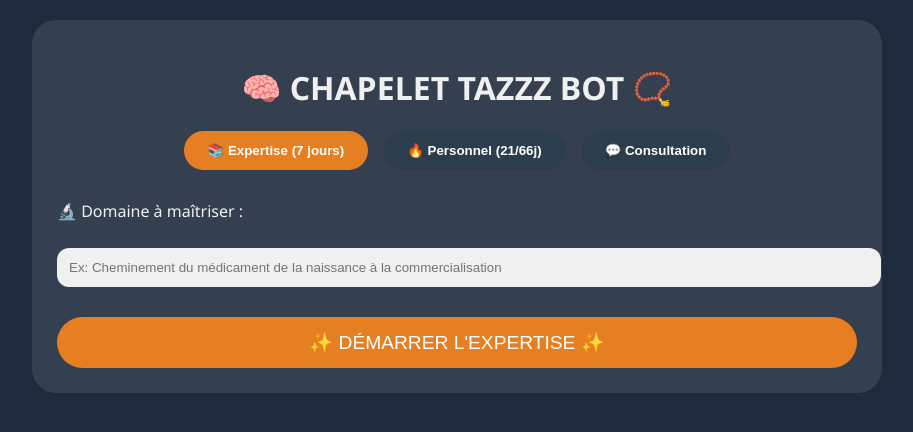
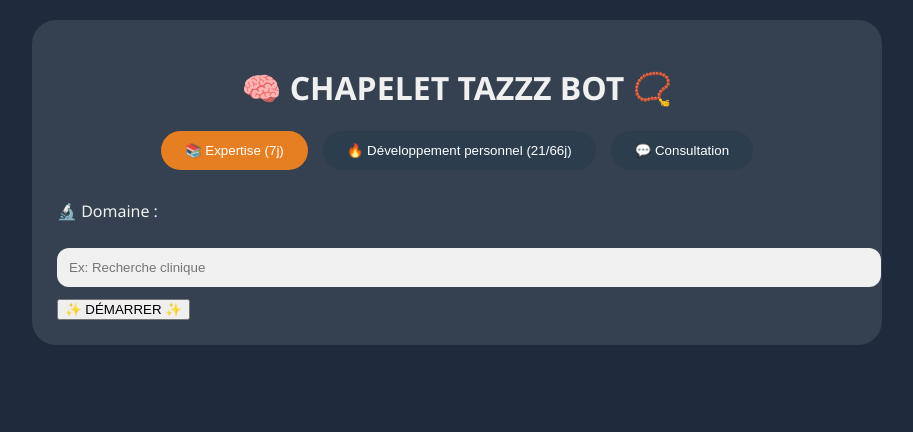
Before and after one commit to Tazemda/chapelet-tazzz-bot, a Flask app: page / in a window 1280 px wide. Shown: the top 432 px of the page, without its empty margins (183-1096 px from the left). Run offline with Flask 3, Linux system fonts and the light colour scheme; some libraries are stand-ins or nearby versions.

Commit message:
Update index.html

```diff
--- a/templates/index.html
+++ b/templates/index.html
@@ -5,225 +5,158 @@
     <meta name="viewport" content="width=device-width, initial-scale=1.0">
     <title>🧠 CHAPELET TAZZZ BOT</title>
     <style>
-        body { font-family: 'Segoe UI', Tahoma, Geneva, Verdana, sans-serif; background: #1e2b3c; margin: 0; padding: 20px; color: #f0f0f0; }
-        .container { max-width: 800px; margin: auto; background: rgba(255,255,255,0.1); backdrop-filter: blur(10px); border-radius: 24px; padding: 25px; }
+        body { background: #1e2b3c; font-family: 'Segoe UI'; margin: 0; padding: 20px; color: #f0f0f0; }
+        .container { max-width: 800px; margin: auto; background: rgba(255,255,255,0.1); border-radius: 24px; padding: 25px; }
         h1 { text-align: center; }
         .mode-selector { display: flex; gap: 15px; justify-content: center; margin-bottom: 30px; flex-wrap: wrap; }
-        .mode-btn { background: #2c3e4e; border: none; color: white; padding: 12px 24px; border-radius: 40px; cursor: pointer; font-weight: bold; }
+        .mode-btn { background: #2c3e4e; border: none; color: white; padding: 12px 24px; border-radius: 40px; cursor: pointer; }
         .mode-btn.active { background: #e67e22; }
-        .mode-panel { display: none; animation: fadeIn 0.4s; }
+        .mode-panel { display: none; }
         .mode-panel.active-panel { display: block; }
         input, textarea { width: 100%; padding: 12px; margin: 10px 0; border-radius: 12px; border: none; background: #f0f0f0; }
-        button.generate { background: #e67e22; color: white; padding: 14px 28px; font-size: 1.2rem; border: none; border-radius: 40px; cursor: pointer; width: 100%; margin-top: 20px; }
+        button.generate { background: #e67e22; color: white; padding: 14px; font-size: 1rem; border: none; border-radius: 40px; cursor: pointer; width: 100%; margin-top: 20px; }
         .loader { display: none; text-align: center; margin: 20px; }
-        .result { background: #0b1620; border-radius: 20px; padding: 20px; margin-top: 30px; white-space: pre-wrap; font-family: monospace; border-left: 5px solid #e67e22; }
-        .nav-buttons { display: flex; justify-content: space-between; align-items: center; margin-top: 20px; gap: 10px; }
+        .result { background: #0b1620; border-radius: 20px; padding: 20px; margin-top: 30px; white-space: pre-wrap; font-family: monospace; }
+        .nav-buttons { display: flex; justify-content: space-between; margin-top: 20px; }
         .nav-buttons button { background: #2c3e4e; color: white; padding: 8px 16px; border-radius: 20px; cursor: pointer; border: none; }
-        .day-counter { font-size: 0.9rem; }
-        .feedback-box { margin-top: 20px; background: rgba(0,0,0,0.3); border-radius: 20px; padding: 15px; text-align: center; }
-        .stars { display: inline-flex; gap: 5px; margin: 10px; }
-        .star { font-size: 28px; cursor: pointer; color: #555; }
-        .star.selected { color: gold; }
-        @keyframes fadeIn { from { opacity: 0; transform: translateY(10px); } to { opacity: 1; transform: translateY(0); } }
     </style>
 </head>
 <body>
 <div class="container">
     <h1>🧠 CHAPELET TAZZZ BOT 📿</h1>
     <div class="mode-selector">
-        <button class="mode-btn active" data-mode="expertise">📚 Expertise (7 jours)</button>
-        <button class="mode-btn" data-mode="personnel">🔥 Personnel (21/66j)</button>
+        <button class="mode-btn active" data-mode="expertise">📚 Expertise (7j)</button>
+        <button class="mode-btn" data-mode="personnel">🔥 Développement personnel (21/66j)</button>
         <button class="mode-btn" data-mode="consultation">💬 Consultation</button>
     </div>
-    <!-- Mode Expertise -->
+
+    <!-- Expertise -->
     <div id="expertise" class="mode-panel active-panel">
-        <p>🔬 Domaine à maîtriser :</p>
-        <input type="text" id="domaine" placeholder="Ex: Cheminement du médicament de la naissance à la commercialisation">
-        <button id="initExpertise" class="generate">✨ DÉMARRER L'EXPERTISE ✨</button>
-        <div id="expertiseLoader" class="loader">⏳ Initialisation...</div>
+        <p>🔬 Domaine :</p>
+        <input type="text" id="domaine" placeholder="Ex: Recherche clinique">
+        <button id="initExpertise">✨ DÉMARRER ✨</button>
+        <div id="loader" class="loader">⏳ Génération...</div>
         <div id="jourContainer" style="display:none;">
             <div id="jourContent" class="result"></div>
             <div class="nav-buttons">
-                <button id="prevDay" disabled>◀ Précédent</button>
-                <span id="dayCounter" class="day-counter">Jour 1 / 7</span>
-                <button id="nextDay">Suivant ▶</button>
-            </div>
-            <div class="feedback-box" id="feedbackBox" style="display:none;">
-                <p>🌟 Ce chapelet vous a-t-il été utile ?</p>
-                <div class="stars" id="stars">
-                    <span class="star" data-value="1">☆</span>
-                    <span class="star" data-value="2">☆</span>
-                    <span class="star" data-value="3">☆</span>
-                    <span class="star" data-value="4">☆</span>
-                    <span class="star" data-value="5">☆</span>
-                </div>
-                <textarea id="feedbackComment" rows="2" placeholder="Vos remarques (facultatif)"></textarea>
-                <button id="submitFeedback">Envoyer mon avis</button>
+                <button id="prevDay" disabled>◀ Préc</button>
+                <span id="dayCounter">Jour 1/7</span>
+                <button id="nextDay">Suiv ▶</button>
             </div>
         </div>
     </div>
-    <!-- Mode Personnel (simplifié) -->
-    <div id="personnel" class="mode-panel" style="display:none;">
-        <p>📝 5 défauts :</p>
-        <textarea id="defauts" rows="5" placeholder="Je me lève tard&#10;Je suis paresseux&#10;..."></textarea>
-        <button id="generatePersonnel" class="generate">✨ GÉNÉRER MON CHAPELET PERSONNEL ✨</button>
+
+    <!-- Personnel -->
+    <div id="personnel" class="mode-panel">
+        <p>📝 5 défauts (un par ligne) :</p>
+        <textarea id="defauts" rows="5"></textarea>
+        <button id="generatePersonnel">✨ GÉNÉRER ✨</button>
         <div id="personnelResult" class="result"></div>
     </div>
-    <!-- Mode Consultation -->
-    <div id="consultation" class="mode-panel" style="display:none;">
-        <p>💬 Décrivez votre besoin :</p>
-        <textarea id="consultMessage" rows="4" placeholder="Je veux maîtriser..."></textarea>
-        <button id="generateConsult" class="generate">✨ GÉNÉRER ✨</button>
+
+    <!-- Consultation -->
+    <div id="consultation" class="mode-panel">
+        <p>💬 Décris ton besoin :</p>
+        <textarea id="consultMessage" rows="4"></textarea>
+        <button id="generateConsult">✨ ANALYSER ✨</button>
         <div id="consultResult" class="result"></div>
     </div>
 </div>
+
 <script>
-    // ---------- MODES ----------
-    const modeBtns = document.querySelectorAll('.mode-btn');
-    const panels = {
-        expertise: document.getElementById('expertise'),
-        personnel: document.getElementById('personnel'),
-        consultation: document.getElementById('consultation')
-    };
+    // Modes
+    const btns = document.querySelectorAll('.mode-btn');
+    const panels = { expertise: document.getElementById('expertise'), personnel: document.getElementById('personnel'), consultation: document.getElementById('consultation') };
     let currentMode = 'expertise';
-    modeBtns.forEach(btn => {
+    btns.forEach(btn => {
         btn.addEventListener('click', () => {
-            modeBtns.forEach(b => b.classList.remove('active'));
+            btns.forEach(b => b.classList.remove('active'));
             btn.classList.add('active');
             currentMode = btn.getAttribute('data-mode');
-            Object.keys(panels).forEach(k => panels[k].style.display = 'none');
-            panels[currentMode].style.display = 'block';
+            Object.values(panels).forEach(p => p.classList.remove('active-panel'));
+            panels[currentMode].classList.add('active-panel');
         });
     });
 
-    // ---------- EXPERTISE (lazy loading par jour) ----------
+    // Expertise (lazy loading)
     let domaine = '';
-    let jours = {};      // stockage des contenus générés (index 1..7)
+    let jours = {};
     let currentJour = 1;
 
-    function chargerJour(jour) {
-        if (jours[jour]) {
-            afficherJour(jour);
-            return;
+    function afficherJour(jour) {
+        document.getElementById('jourContent').innerHTML = jours[jour].replace(/\n/g, '<br>');
+        document.getElementById('dayCounter').innerText = `Jour ${jour}/7`;
+        document.getElementById('prevDay').disabled = (jour === 1);
+        document.getElementById('nextDay').disabled = (jour === 7);
     }
-        document.getElementById('expertiseLoader').style.display = 'block';
-        fetch('/generate_jour', {
+
+    async function chargerJour(jour) {
+        if (jours[jour]) { afficherJour(jour); return; }
+        const loader = document.getElementById('loader');
+        loader.style.display = 'block';
+        try {
+            const res = await fetch('/generate_jour', {
                 method: 'POST',
                 headers: { 'Content-Type': 'application/json' },
                 body: JSON.stringify({ domaine: domaine, jour: jour })
-        })
-        .then(res => res.json())
-        .then(data => {
-            if (data.error) alert('Erreur: ' + data.error);
-            else {
+            });
+            const data = await res.json();
+            if (data.error) throw new Error(data.error);
             jours[jour] = data.contenu;
             afficherJour(jour);
+        } catch (err) {
+            alert('Erreur: ' + err.message);
+        } finally {
+            loader.style.display = 'none';
         }
-        })
-        .catch(err => alert('Erreur réseau: ' + err.message))
-        .finally(() => document.getElementById('expertiseLoader').style.display = 'none');
     }
 
-    function afficherJour(jour) {
-        document.getElementById('jourContent').innerHTML = jours[jour].replace(/\n/g, '<br>');
-        document.getElementById('dayCounter').innerText = `Jour ${jour} / 7`;
-        document.getElementById('prevDay').disabled = (jour === 1);
-        document.getElementById('nextDay').disabled = (jour === 7);
-        document.getElementById('feedbackBox').style.display = 'block';
-    }
-
-    document.getElementById('initExpertise').addEventListener('click', () => {
+    document.getElementById('initExpertise').onclick = () => {
         domaine = document.getElementById('domaine').value.trim();
-        if (!domaine) { alert('Domaine requis'); return; }
+        if (!domaine) return alert('Domaine requis');
         jours = {};
         currentJour = 1;
         chargerJour(1);
         document.getElementById('jourContainer').style.display = 'block';
         document.getElementById('initExpertise').style.display = 'none';
-    });
+    };
+    document.getElementById('prevDay').onclick = () => { if (currentJour > 1) { currentJour--; chargerJour(currentJour); } };
+    document.getElementById('nextDay').onclick = () => { if (currentJour < 7) { currentJour++; chargerJour(currentJour); } };
 
-    document.getElementById('prevDay').addEventListener('click', () => {
-        if (currentJour > 1) {
-            currentJour--;
-            if (jours[currentJour]) afficherJour(currentJour);
-            else chargerJour(currentJour);
-        }
-    });
-    document.getElementById('nextDay').addEventListener('click', () => {
-        if (currentJour < 7) {
-            currentJour++;
-            if (jours[currentJour]) afficherJour(currentJour);
-            else chargerJour(currentJour);
-        }
-    });
-
-    // ---------- FEEDBACK (étoiles) ----------
-    let currentNote = 0;
-    const stars = document.querySelectorAll('.star');
-    stars.forEach(star => {
-        star.addEventListener('click', () => {
-            currentNote = parseInt(star.getAttribute('data-value'));
-            stars.forEach(s => {
-                if (parseInt(s.getAttribute('data-value')) <= currentNote) {
-                    s.textContent = '★';
-                    s.classList.add('selected');
-                } else {
-                    s.textContent = '☆';
-                    s.classList.remove('selected');
-                }
-            });
-        });
-    });
-    document.getElementById('submitFeedback').addEventListener('click', async () => {
-        if (currentNote === 0) return alert('Sélectionnez une note');
-        const commentaire = document.getElementById('feedbackComment').value.trim();
-        try {
-            const res = await fetch('/feedback', {
-                method: 'POST',
-                headers: { 'Content-Type': 'application/json' },
-                body: JSON.stringify({ note: currentNote, commentaire: commentaire })
-            });
-            const data = await res.json();
-            if (data.status === 'ok') {
-                alert('Merci pour votre avis !');
-                document.getElementById('feedbackBox').style.display = 'none';
-            } else alert('Erreur lors de l’envoi');
-        } catch (err) { alert('Erreur réseau'); }
-    });
-
-    // ---------- PERSONNEL (simplifié) ----------
-    document.getElementById('generatePersonnel').addEventListener('click', async () => {
+    // Personnel
+    document.getElementById('generatePersonnel').onclick = async () => {
         let defauts = document.getElementById('defauts').value.split('\n').filter(l => l.trim()).slice(0,5);
-        if (defauts.length !== 5) { alert('5 défauts requis'); return; }
-        document.getElementById('personnelResult').innerHTML = '⏳ Génération...';
-        try {
+        if (defauts.length !== 5) return alert('5 défauts requis');
         const res = await fetch('/generate_personnel', {
             method: 'POST',
             headers: { 'Content-Type': 'application/json' },
-                body: JSON.stringify({ defauts: defauts })
+            body: JSON.stringify({ defauts })
         });
         const data = await res.json();
-            if (data.error) alert('Erreur: ' + data.error);
+        if (data.error) alert(data.error);
         else document.getElementById('personnelResult').innerHTML = data.chapelet.replace(/\n/g, '<br>');
-        } catch (err) { alert('Erreur réseau'); }
-    });
+    };
 
-    // ---------- CONSULTATION (redirige vers expertise ou personnel) ----------
-    document.getElementById('generateConsult').addEventListener('click', async () => {
+    // Consultation
+    document.getElementById('generateConsult').onclick = async () => {
         let msg = document.getElementById('consultMessage').value.trim();
         if (!msg) return alert('Message requis');
-        document.getElementById('consultResult').innerHTML = '⏳ Analyse...';
-        try {
         const res = await fetch('/consultation', {
             method: 'POST',
             headers: { 'Content-Type': 'application/json' },
             body: JSON.stringify({ message: msg })
         });
         const data = await res.json();
-            if (data.error) alert('Erreur: ' + data.error);
-            else document.getElementById('consultResult').innerHTML = data.chapelet.replace(/\n/g, '<br>');
-        } catch (err) { alert('Erreur réseau'); }
-    });
+        if (data.error) alert(data.error);
+        else if (data.redirige === 'expertise') {
+            document.querySelector('.mode-btn[data-mode="expertise"]').click();
+            document.getElementById('domaine').value = data.message;
+            document.getElementById('initExpertise').click();
+        } else {
+            document.querySelector('.mode-btn[data-mode="personnel"]').click();
+            alert('Veuillez saisir 5 défauts dans le mode personnel.');
+        }
+    };
 </script>
 </body>
 </html>
```
Lines whose indentation alone changed are shown as unchanged.
